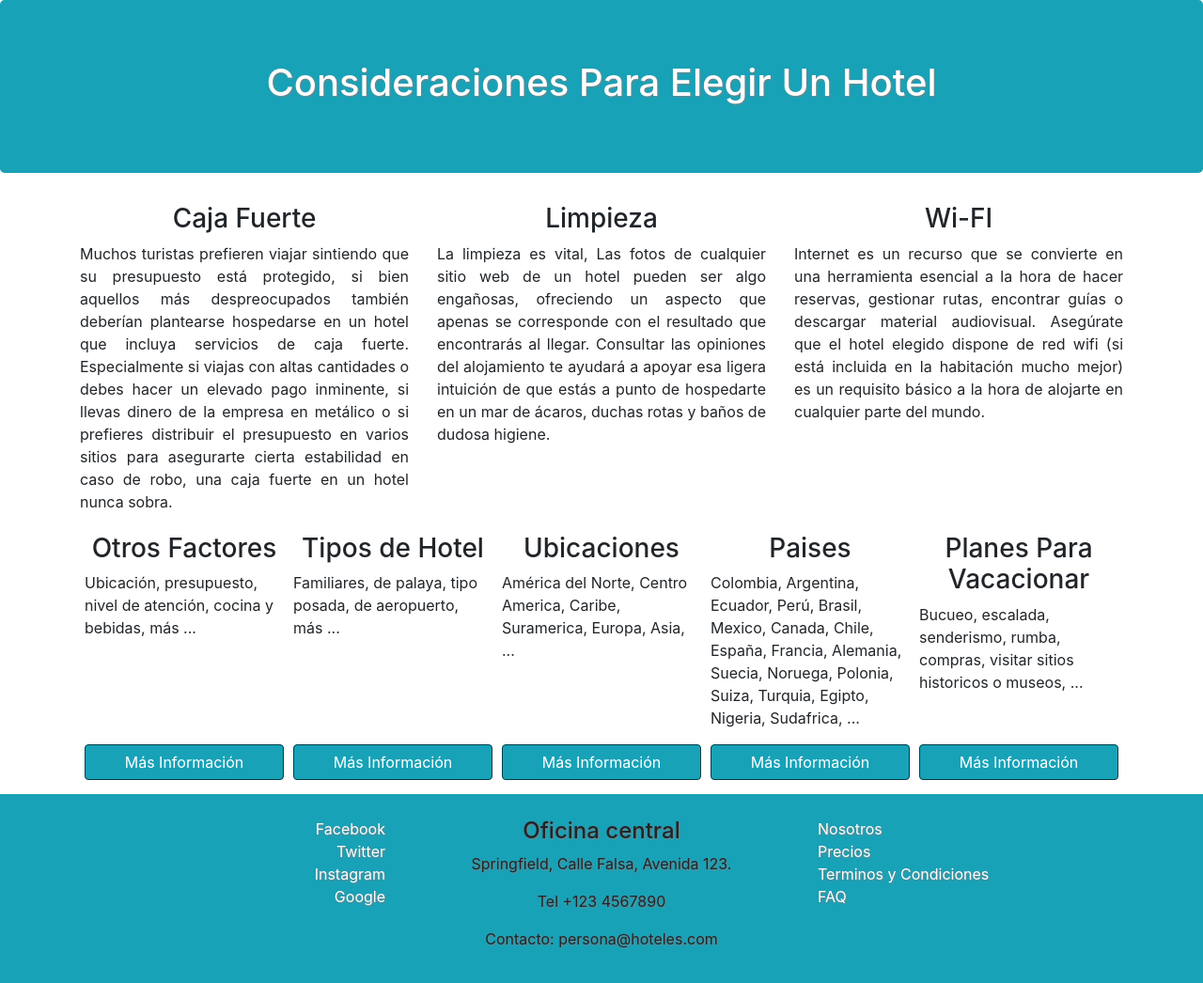
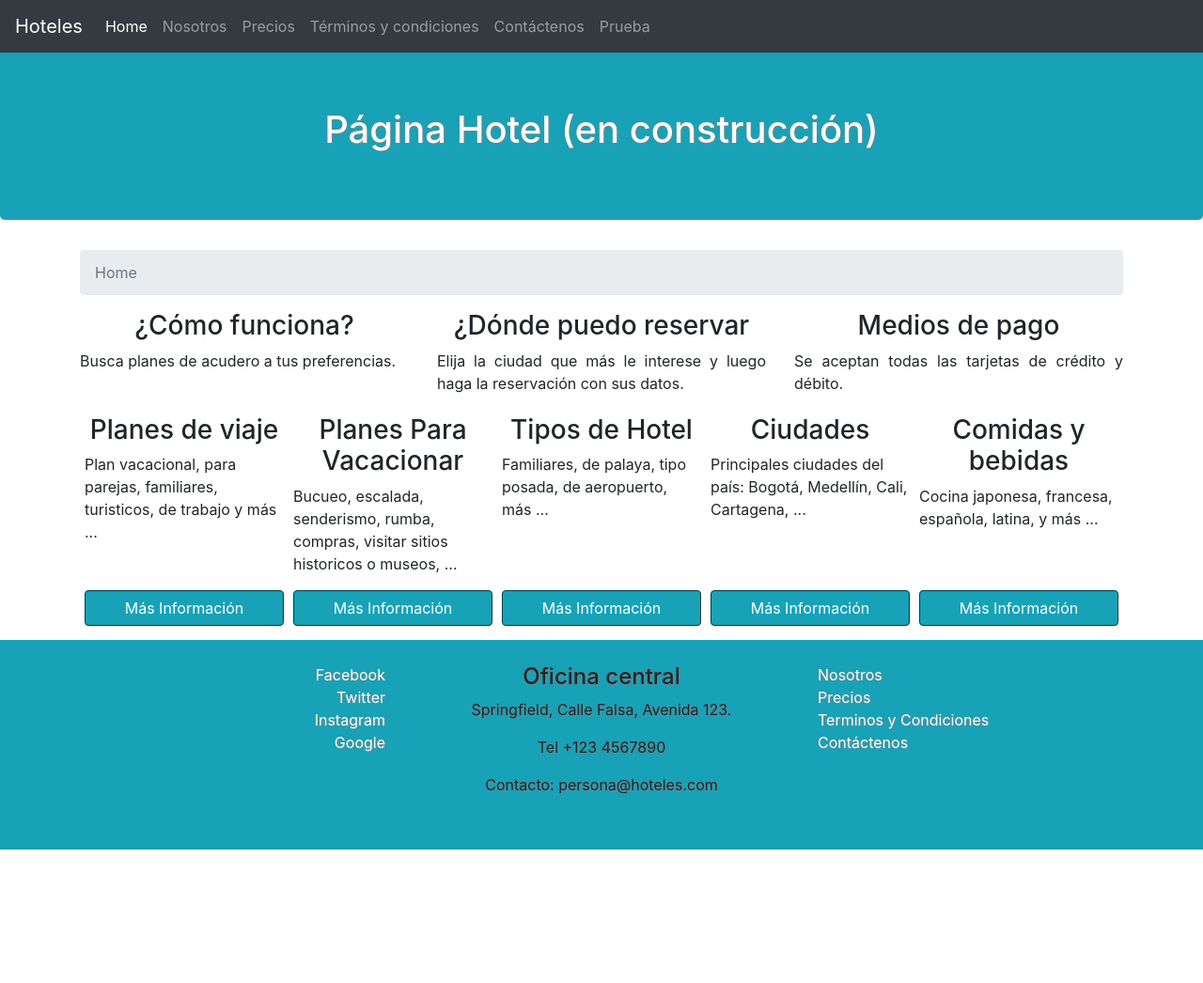
Before and after one commit to santo2244/guia_hoteles, a website: page index.html in a window 1280 px wide. Shown: the whole page at 94% size. After the commit the page ends 904 px from the top, so only its background shows below. Drawn offline with nearby package versions, Linux system fonts and the light colour scheme.

Commit message:
agregamos navegabilidad

```diff
--- a/css/main.css
+++ b/css/main.css
@@ -2,6 +2,7 @@
     background-color: #17A2B8;
     color: white;
     text-shadow: 1px 1px 2px grey;
+    margin-top: 50px;
 }
 
 .card-hotel {
--- a/index.html
+++ b/index.html
@@ -13,34 +13,50 @@
 </head>
 
 <body>
+    <!-- fixed-top: fija la barra para que se mueva con el scroll. navbar: Crea la barra de navegación. navbar-dark: estilo para usar con colores oscuros. -->
+    <!-- navbar-expand-lg: el contenido de este navbar se contrae cuando la ventana es menor al tamaño especificado (lg). -->
+    <nav class="navbar navbar-expand-lg navbar-dark bg-dark fixed-top">
+        <a class="navbar-brand" href="#">Hoteles</a>
+        <button class="navbar-toggler" type="button" data-toggle="collapse" data-target="#navbarSupportedContent" aria-controls="navbarNavDropdown" aria-expanded="false" aria-label="Toggle navigation">
+            <span class="navbar-toggler-icon"></span>
+        </button>
+        <!-- collapse:  navbar-collapse -->
+        <div class="collapse navbar-collapse" id="navbarSupportedContent">
+            <ul class="navbar-nav mr-auto">
+                <!-- nav-item: -->
+                <!-- avtive: resalta el enlace "Home". Se usa para resaltar que estamos en esta página. -->
+                <!-- nav-link: le quita la apariencia de enlace (a), le da la apariencia final. -->
+                <li class="nav-item active"><a class="nav-link" href="#">Home</a></li>
+                <li class="nav-item"><a class="nav-link" href="about.html">Nosotros</a></li>
+                <li class="nav-item"><a class="nav-link" href="#">Precios</a></li>
+                <li class="nav-item"><a class="nav-link" href="#">Términos y condiciones</a></li>
+                <li class="nav-item"><a class="nav-link" href="#">Contáctenos</a></li>
+                <li><a class="nav-link" href="#">Prueba</a></li>
+            </ul>
+        </div>
+    </nav>
     <div class="jumbotron">
-        <h1 class="text-center">Consideraciones Para Elegir Un Hotel</h1>
+        <h1 class="text-center">Página Hotel (en construcción)</h1>
     </div>
     <div class="container-sm">
+        <nav aria-label="breadcrumb">
+            <ol class="breadcrumb">
+                <li class="breadcrumb-item active" aria-current="page">Home</li>
+            </ol>
+        </nav>
         <div class="row">
             <div class="col">
-                <h3 class="text-center">Caja Fuerte</h3>
-                <p class="text-justify">Muchos turistas prefieren viajar sintiendo que su presupuesto está protegido, si
-                    bien aquellos más despreocupados también deberían plantearse hospedarse en un hotel que incluya
-                    servicios de caja fuerte. Especialmente si viajas con altas cantidades o debes hacer un elevado pago
-                    inminente, si llevas dinero de la empresa en metálico o si prefieres distribuir el presupuesto en
-                    varios sitios para asegurarte cierta estabilidad en caso de robo, una caja fuerte en un hotel nunca
-                    sobra.</p>
+                <h3 class="text-center">¿Cómo funciona?</h3>
+                <p class="text-justify">Busca planes de acudero a tus preferencias.</p>
             </div>
             <div class="col">
-                <h3 class="text-center">Limpieza</h3>
-                <p class="text-justify">La limpieza es vital, Las fotos de cualquier sitio web de un hotel pueden ser
-                    algo engañosas, ofreciendo un aspecto que apenas se corresponde con el resultado que encontrarás al
-                    llegar. Consultar las opiniones del alojamiento te ayudará a apoyar esa ligera intuición de que
-                    estás a punto de hospedarte en un mar de ácaros, duchas rotas y baños de dudosa higiene.</p>
+                <h3 class="text-center">¿Dónde puedo reservar</h3>
+                <p class="text-justify">Elija la ciudad que más le interese y luego haga la reservación con sus datos.</p>
             </div>
             <div class="col">
-                <h3 class="text-center">Wi-FI</h3>
+                <h3 class="text-center">Medios de pago</h3>
                 <p class="text-justify">
-                    Internet es un recurso que se convierte en una herramienta esencial a la hora de hacer reservas,
-                    gestionar rutas, encontrar guías o descargar material audiovisual. Asegúrate que el hotel elegido
-                    dispone de red wifi (si está incluida en la habitación mucho mejor) es un requisito básico a la hora
-                    de alojarte en cualquier parte del mundo.
+                    Se aceptan todas las tarjetas de crédito y débito.
                 </p>
             </div>
         </div>
@@ -48,8 +64,17 @@
         <div class="d-flex flex-wrap">
             <div class="card-hotel d-flex flex-column justify-content-between">
                 <div>
-                    <h3 class="text-center">Otros Factores</h3>
-                    <p>Ubicación, presupuesto, nivel de atención, cocina y bebidas, más ...</p>
+                    <h3 class="text-center">Planes de viaje</h3>
+                    <p>Plan vacacional, para parejas, familiares, turisticos, de trabajo y más ...</p>
+                </div>
+                <div>
+                    <button type="button" class="btn btn-info btn-block btn-reserva">Más Información</button>
+                </div>
+            </div>
+            <div class="card-hotel d-flex flex-column justify-content-between">
+                <div>
+                    <h3 class="text-center">Planes Para Vacacionar</h3>
+                    <p>Bucueo, escalada, senderismo, rumba, compras, visitar sitios historicos o museos, ...</p>
                 </div>
                 <div>
                     <button type="button" class="btn btn-info btn-block btn-reserva">Más Información</button>
@@ -66,8 +91,8 @@
             </div>
             <div class="card-hotel d-flex flex-column justify-content-between">
                 <div>
-                    <h3 class="text-center">Ubicaciones</h3>
-                    <p>América del Norte, Centro America, Caribe, Suramerica, Europa, Asia, ...</p>
+                    <h3 class="text-center">Ciudades</h3>
+                    <p>Principales ciudades del país: Bogotá, Medellín, Cali, Cartagena, ...</p>
                 </div>
                 <div>
                     <button type="button" class="btn btn-info btn-block btn-reserva">Más Información</button>
@@ -75,19 +100,8 @@
             </div>
             <div class="card-hotel d-flex flex-column justify-content-between">
                 <div>
-                    <h3 class="text-center">Paises</h3>
-                    <p>Colombia, Argentina, Ecuador, Perú, Brasil, Mexico, Canada, Chile, España, Francia, Alemania,
-                        Suecia,
-                        Noruega, Polonia, Suiza, Turquia, Egipto, Nigeria, Sudafrica, ...</p>
-                </div>
-                <div>
-                    <button type="button" class="btn btn-info btn-block btn-reserva">Más Información</button>
-                </div>
-            </div>
-            <div class="card-hotel d-flex flex-column justify-content-between">
-                <div>
-                    <h3 class="text-center">Planes Para Vacacionar</h3>
-                    <p>Bucueo, escalada, senderismo, rumba, compras, visitar sitios historicos o museos, ...</p>
+                    <h3 class="text-center">Comidas y bebidas</h3>
+                    <p>Cocina japonesa, francesa, española, latina, y más ...</p>
                 </div>
                 <div>
                     <button type="button" class="btn btn-info btn-block btn-reserva">Más Información</button>
@@ -115,7 +129,7 @@
                 <a href="#">Nosotros</a>
                 <a href="#">Precios</a>
                 <a href="#">Terminos y Condiciones</a>
-                <a href="#">FAQ</a>
+                <a href="#">Contáctenos</a>
             </div>
         </div>
     </footer>
```
Also changed, not shown: about.html (added, +78 -0 lines).
